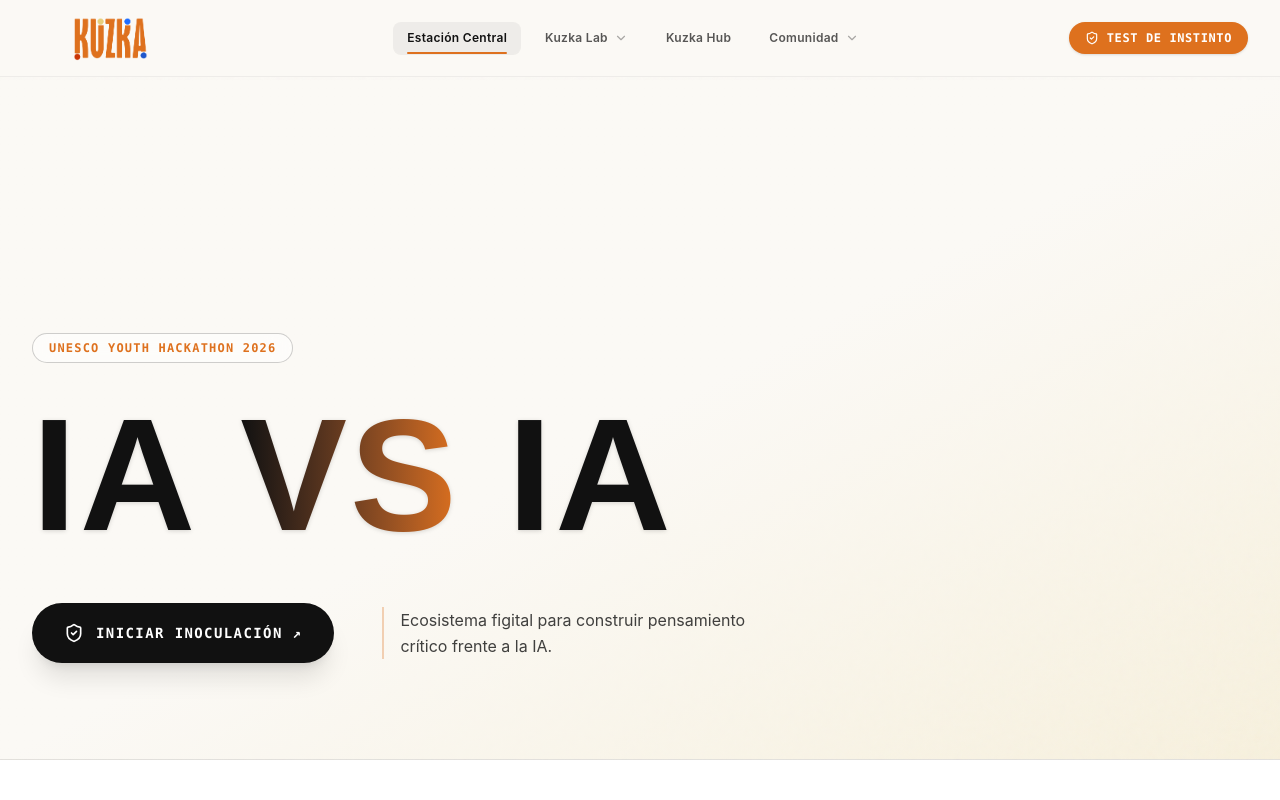
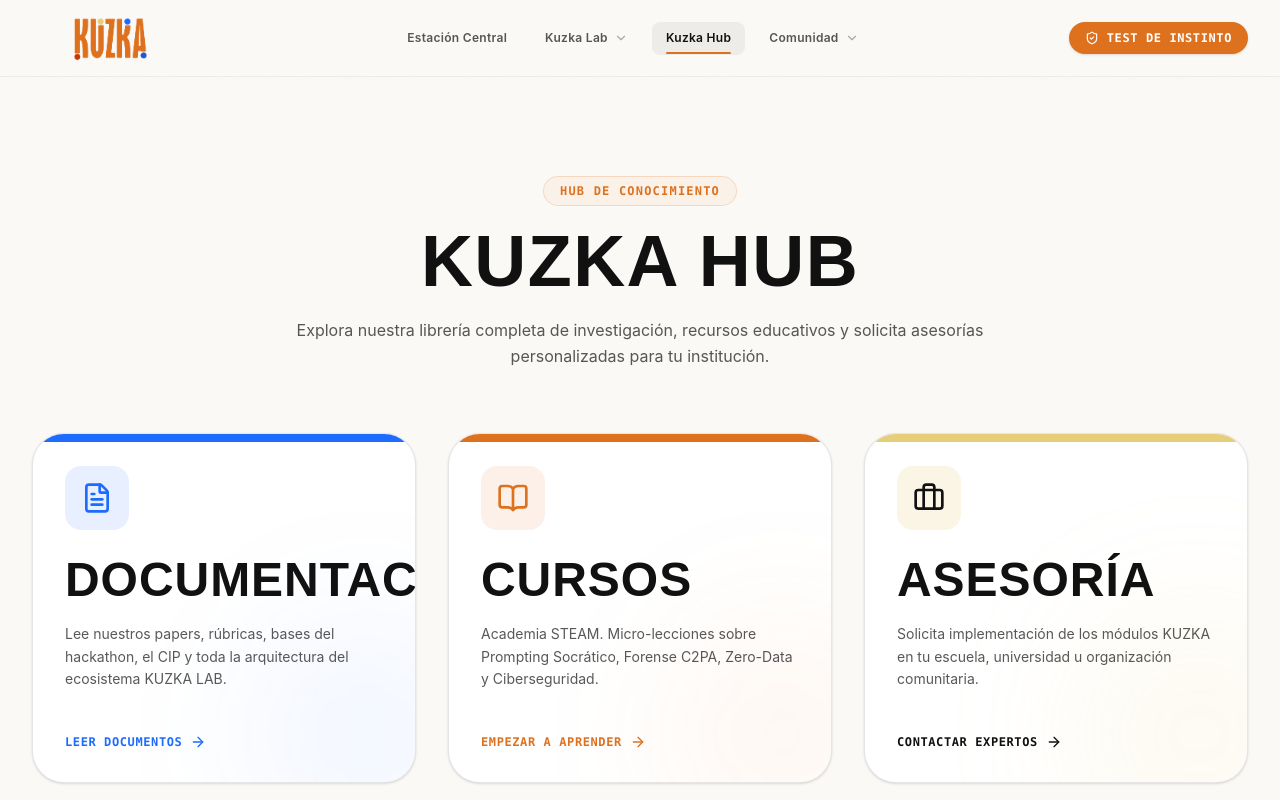
Before and after one commit to 20230322-cmyk/kuzka-lab-unesco, a React (Vite) app: page /hub in a window 1280 px wide. Before the commit this address led to /. Shown: the top 800 px of the page. Built offline with nearby package versions, Linux system fonts and the light colour scheme.

Commit message:
feat(hub): crea la pagina principal del hub y las vistas en construccion

```diff
--- a/src/App.jsx
+++ b/src/App.jsx
@@ -1,6 +1,8 @@
 import React from 'react'
 import { BrowserRouter, Routes, Route, Navigate } from 'react-router-dom'
 import { HomeHubView } from './features/hub/views/HomeHubView'
+import { KuzkaHubView } from './features/hub/views/KuzkaHubView'
+import { UnderConstructionView } from './shared/views/UnderConstructionView'
 import { KuskaCheckView } from './features/fase1-check/views/KuskaCheckView'
 import { KuskaKitView } from './features/fase2-kit/views/KuskaKitView'
 import { KuzkPetView } from './features/fase3-pet/views/KuzkPetView'
@@ -15,6 +17,12 @@ function App() {
         {/* ESTACIÓN CENTRAL / HOME HUB */}
         <Route path="/" element={<HomeHubView />} />
 
+        {/* HUB DE CONOCIMIENTO (NUEVO) */}
+        <Route path="/hub" element={<KuzkaHubView />} />
+        <Route path="/hub/documentacion" element={<UnderConstructionView />} />
+        <Route path="/hub/cursos" element={<UnderConstructionView />} />
+        <Route path="/hub/asesoria" element={<UnderConstructionView />} />
+
         {/* FASE 1: KUSKA CHECK (TEST DE INSTINTO) */}
         <Route path="/check" element={<KuskaCheckView />} />
         <Route path="/test" element={<KuskaCheckView />} />
@@ -25,7 +33,7 @@ function App() {
         {/* FASE 3: KUZK! PET (EL SIMULADOR ALGORÍTMICO & DASHBOARD) */}
         <Route path="/pet" element={<KuzkPetView />} />
 
-        {/* MÓDULO DE CURSOS / ACADEMIA STEAM */}
+        {/* MÓDULO DE CURSOS / ACADEMIA STEAM (Legacy route) */}
         <Route path="/cursos" element={<CoursesView />} />
 
         {/* MÓDULO DE BLOG / BITÁCORA & GUÍAS */}
--- /dev/null
+++ b/src/features/hub/views/KuzkaHubView.jsx
@@ -0,0 +1,115 @@
+import React from 'react'
+import { Link } from 'react-router-dom'
+import { MainLayout } from '../../../shared/components/MainLayout'
+import { BookOpen, FileText, Briefcase, ArrowRight } from 'lucide-react'
+
+export function KuzkaHubView() {
+  return (
+    <MainLayout>
+      <div className="w-full min-h-[90vh] bg-[var(--bg-crema)] pt-24 pb-20">
+        <div className="max-w-[1400px] mx-auto px-4 sm:px-6 lg:px-8">
+
+          <div className="text-center space-y-4 mb-16 max-w-3xl mx-auto">
+            <span className="inline-block px-4 py-1.5 rounded-full border border-[var(--color-naranja-kuska)]/20 bg-[var(--color-naranja-kuska)]/5 text-[var(--color-naranja-kuska)] text-xs font-mono font-bold uppercase tracking-widest">
+              HUB DE CONOCIMIENTO
+            </span>
+            <h1 className="font-logo text-5xl sm:text-7xl font-black uppercase text-[var(--text-main)] tracking-tighter leading-none">
+              KUZKA HUB
+            </h1>
+            <p className="text-sm sm:text-base text-[var(--text-main)]/70 font-sans leading-relaxed">
+              Explora nuestra librería completa de investigación, recursos educativos y solicita asesorías personalizadas para tu institución.
+            </p>
+          </div>
+
+          <div className="grid grid-cols-1 md:grid-cols-2 lg:grid-cols-3 gap-6 sm:gap-8">
+
+            {/* DOCUMENTACIÓN */}
+            <Link
+              to="/hub/documentacion"
+              className="group relative bg-white rounded-[2rem] p-8 border border-[var(--text-main)]/10 shadow-sm hover:shadow-xl transition-all duration-300 flex flex-col justify-between overflow-hidden min-h-[350px]"
+            >
+              <div className="absolute top-0 left-0 w-full h-2 bg-[var(--color-azul-tech)]" />
+              <div className="absolute -bottom-20 -right-20 w-64 h-64 bg-[var(--color-azul-tech)]/5 rounded-full blur-3xl group-hover:bg-[var(--color-azul-tech)]/10 transition-colors" />
+
+              <div className="relative z-10 space-y-6">
+                <div className="w-16 h-16 rounded-2xl bg-[var(--color-azul-tech)]/10 text-[var(--color-azul-tech)] flex items-center justify-center">
+                  <FileText className="w-8 h-8" />
+                </div>
+                <div>
+                  <h2 className="font-logo text-4xl sm:text-5xl font-bold uppercase text-[var(--text-main)] leading-none group-hover:text-[var(--color-azul-tech)] transition-colors">
+                    Documentación
+                  </h2>
+                  <p className="mt-4 text-sm text-[var(--text-main)]/70 font-sans leading-relaxed">
+                    Lee nuestros papers, rúbricas, bases del hackathon, el CIP y toda la arquitectura del ecosistema KUZKA LAB.
+                  </p>
+                </div>
+              </div>
+
+              <div className="relative z-10 flex items-center gap-2 text-xs font-mono font-bold uppercase tracking-wider text-[var(--color-azul-tech)] mt-8">
+                <span>Leer Documentos</span>
+                <ArrowRight className="w-4 h-4 group-hover:translate-x-1 transition-transform" />
+              </div>
+            </Link>
+
+            {/* CURSOS */}
+            <Link
+              to="/hub/cursos"
+              className="group relative bg-white rounded-[2rem] p-8 border border-[var(--text-main)]/10 shadow-sm hover:shadow-xl transition-all duration-300 flex flex-col justify-between overflow-hidden min-h-[350px]"
+            >
+              <div className="absolute top-0 left-0 w-full h-2 bg-[var(--color-naranja-kuska)]" />
+              <div className="absolute -bottom-20 -right-20 w-64 h-64 bg-[var(--color-naranja-kuska)]/5 rounded-full blur-3xl group-hover:bg-[var(--color-naranja-kuska)]/10 transition-colors" />
+
+              <div className="relative z-10 space-y-6">
+                <div className="w-16 h-16 rounded-2xl bg-[var(--color-naranja-kuska)]/10 text-[var(--color-naranja-kuska)] flex items-center justify-center">
+                  <BookOpen className="w-8 h-8" />
+                </div>
+                <div>
+                  <h2 className="font-logo text-4xl sm:text-5xl font-bold uppercase text-[var(--text-main)] leading-none group-hover:text-[var(--color-naranja-kuska)] transition-colors">
+                    Cursos
+                  </h2>
+                  <p className="mt-4 text-sm text-[var(--text-main)]/70 font-sans leading-relaxed">
+                    Academia STEAM. Micro-lecciones sobre Prompting Socrático, Forense C2PA, Zero-Data y Ciberseguridad.
+                  </p>
+                </div>
+              </div>
+
+              <div className="relative z-10 flex items-center gap-2 text-xs font-mono font-bold uppercase tracking-wider text-[var(--color-naranja-kuska)] mt-8">
+                <span>Empezar a Aprender</span>
+                <ArrowRight className="w-4 h-4 group-hover:translate-x-1 transition-transform" />
+              </div>
+            </Link>
+
+            {/* ASESORÍA */}
+            <Link
+              to="/hub/asesoria"
+              className="group relative bg-white rounded-[2rem] p-8 border border-[var(--text-main)]/10 shadow-sm hover:shadow-xl transition-all duration-300 flex flex-col justify-between overflow-hidden min-h-[350px]"
+            >
+              <div className="absolute top-0 left-0 w-full h-2 bg-[var(--color-amarillo-radar)]" />
+              <div className="absolute -bottom-20 -right-20 w-64 h-64 bg-[var(--color-amarillo-radar)]/10 rounded-full blur-3xl group-hover:bg-[var(--color-amarillo-radar)]/20 transition-colors" />
+
+              <div className="relative z-10 space-y-6">
+                <div className="w-16 h-16 rounded-2xl bg-[var(--color-amarillo-radar)]/20 text-[var(--text-main)] flex items-center justify-center">
+                  <Briefcase className="w-8 h-8" />
+                </div>
+                <div>
+                  <h2 className="font-logo text-4xl sm:text-5xl font-bold uppercase text-[var(--text-main)] leading-none">
+                    Asesoría
+                  </h2>
+                  <p className="mt-4 text-sm text-[var(--text-main)]/70 font-sans leading-relaxed">
+                    Solicita implementación de los módulos KUZKA en tu escuela, universidad u organización comunitaria.
+                  </p>
+                </div>
+              </div>
+
+              <div className="relative z-10 flex items-center gap-2 text-xs font-mono font-bold uppercase tracking-wider text-[var(--text-main)] mt-8">
+                <span>Contactar Expertos</span>
+                <ArrowRight className="w-4 h-4 group-hover:translate-x-1 transition-transform" />
+              </div>
+            </Link>
+
+          </div>
+        </div>
+      </div>
+    </MainLayout>
+  )
+}
--- a/src/shared/components/Navbar.jsx
+++ b/src/shared/components/Navbar.jsx
@@ -73,7 +73,7 @@ export function Navbar() {
     },
     {
       name: 'Kuzka Hub',
-      path: '/cursos',
+      path: '/hub',
       icon: BookOpen,
       highlight: false
     },
--- /dev/null
+++ b/src/shared/views/UnderConstructionView.jsx
@@ -0,0 +1,38 @@
+import React from 'react'
+import { Link, useNavigate } from 'react-router-dom'
+import { MainLayout } from '../components/MainLayout'
+import { HardHat, ArrowLeft } from 'lucide-react'
+
+export function UnderConstructionView() {
+  const navigate = useNavigate()
+
+  return (
+    <MainLayout>
+      <div className="w-full min-h-[85vh] flex items-center justify-center p-4 bg-[var(--bg-crema)] border-b border-[var(--text-main)]/10">
+        <div className="max-w-md w-full text-center space-y-6">
+          <div className="w-24 h-24 mx-auto bg-[var(--color-naranja-kuska)]/10 text-[var(--color-naranja-kuska)] rounded-full flex items-center justify-center border border-[var(--color-naranja-kuska)]/20 animate-pulse">
+            <HardHat className="w-12 h-12" />
+          </div>
+
+          <h1 className="font-logo text-5xl font-black uppercase tracking-tighter text-[var(--text-main)]">
+            En Construcción
+          </h1>
+
+          <p className="text-[var(--text-main)]/70 font-sans leading-relaxed text-sm">
+            Nuestros ingenieros y especialistas figitales están forjando los contenidos de esta sección. Muy pronto estará disponible.
+          </p>
+
+          <div className="pt-6 flex justify-center">
+            <button
+              onClick={() => navigate(-1)}
+              className="inline-flex items-center gap-2 px-6 py-3 bg-white border border-[var(--text-main)]/10 hover:border-[var(--color-naranja-kuska)] hover:text-[var(--color-naranja-kuska)] text-[var(--text-main)] text-xs font-mono font-bold uppercase tracking-widest rounded-xl transition-all shadow-sm"
+            >
+              <ArrowLeft className="w-4 h-4" />
+              <span>Volver Atrás</span>
+            </button>
+          </div>
+        </div>
+      </div>
+    </MainLayout>
+  )
+}
```
